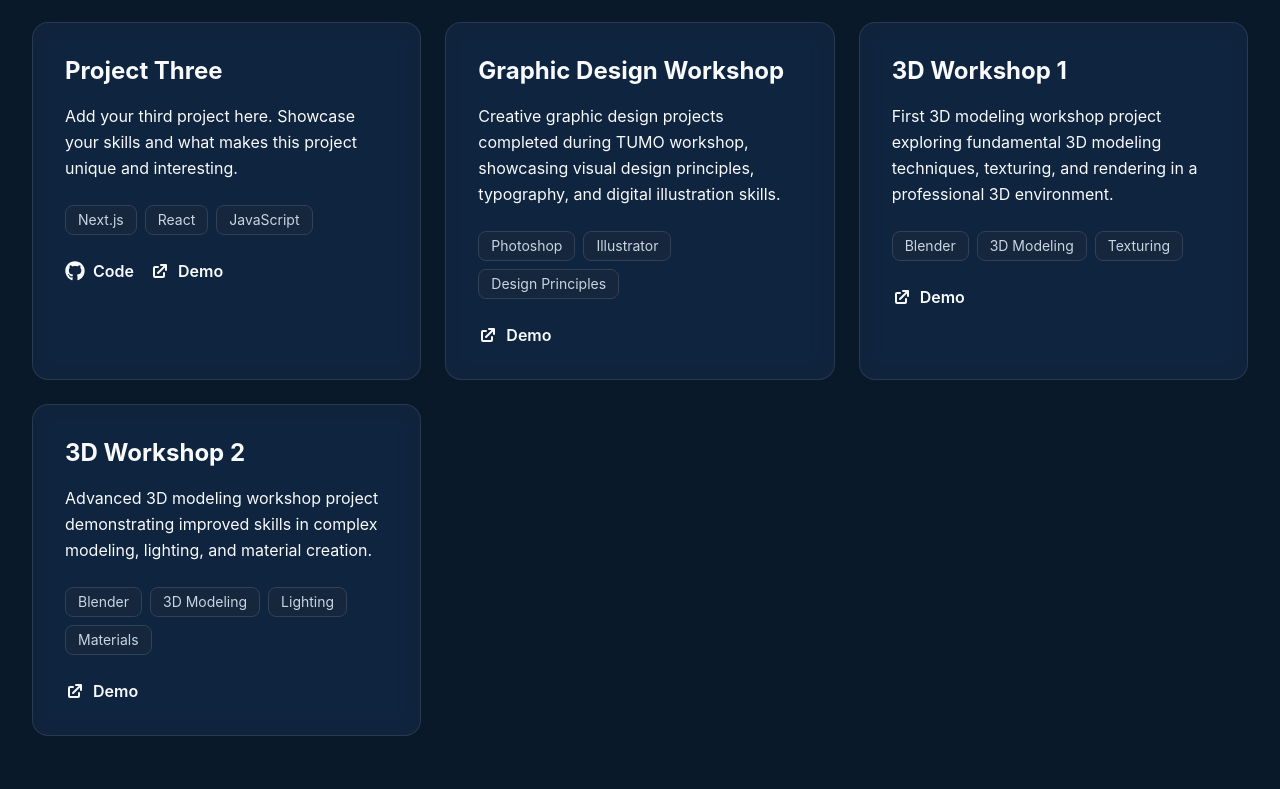
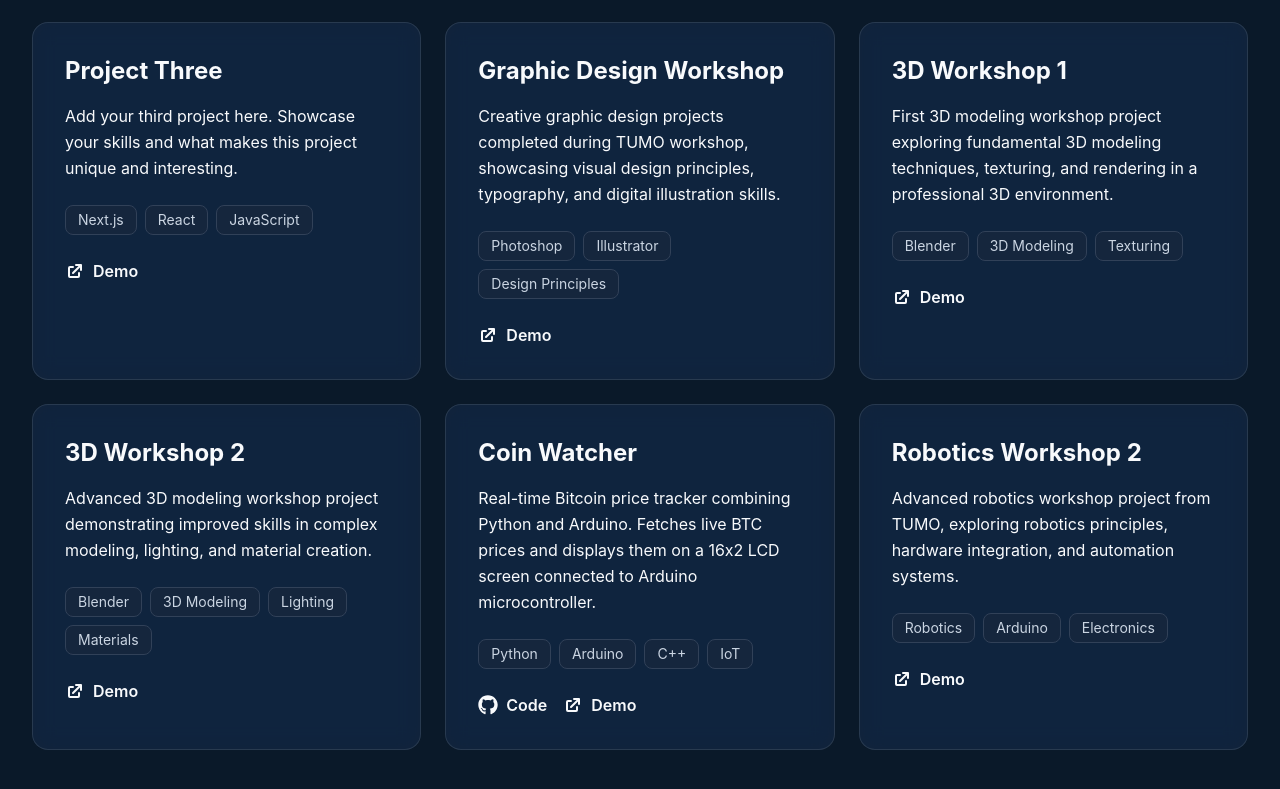
Before and after one commit to rubinramallari9/portofolio, a Next.js app in the folder frontend/: page / in a window 1280 px wide. Shown: the part 3015-3804 px from the top of the page. Built offline with nearby package versions, Linux system fonts and the light colour scheme.

Commit message:
Robotics

```diff
--- a/frontend/components/Projects.tsx
+++ b/frontend/components/Projects.tsx
@@ -73,6 +73,24 @@ export default function Projects() {
       github: "#",
       demo: "https://portfolio.al.tumo.world/p/qy2p486xv3we1dz81yg8e7nrgl1j5moz/project/61a10bb544ed9206887fecd0",
       category: "3D & Graphic Design" as Category,
+    },
+    {
+      title: "Coin Watcher",
+      description:
+        "Real-time Bitcoin price tracker combining Python and Arduino. Fetches live BTC prices and displays them on a 16x2 LCD screen connected to Arduino microcontroller.",
+      technologies: ["Python", "Arduino", "C++", "IoT"],
+      github: "https://github.com/rubinramallari9/CoinWatcher",
+      demo: "https://github.com/rubinramallari9/CoinWatcher",
+      category: "Robotics" as Category,
+    },
+    {
+      title: "Robotics Workshop 2",
+      description:
+        "Advanced robotics workshop project from TUMO, exploring robotics principles, hardware integration, and automation systems.",
+      technologies: ["Robotics", "Arduino", "Electronics"],
+      github: "#",
+      demo: "https://portfolio.al.tumo.world/p/qy2p486xv3we1dz81yg8e7nrgl1j5moz/project/61a119b044ed9206c4632db6",
+      category: "Robotics" as Category,
     },
   ];
 
@@ -194,7 +212,7 @@ export default function Projects() {
 
                 {/* Links */}
                 <div className="flex gap-4">
-                  {project.category !== "3D & Graphic Design" && (
+                  {project.github !== "#" && (
                     <motion.a
                       href={project.github}
                       className="flex items-center gap-2 text-text-secondary hover:text-blue-400 transition-colors group/link"
```
